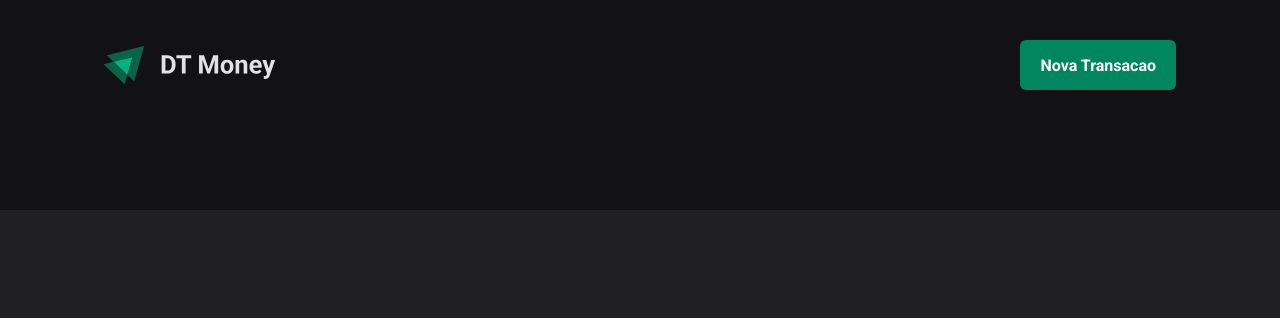
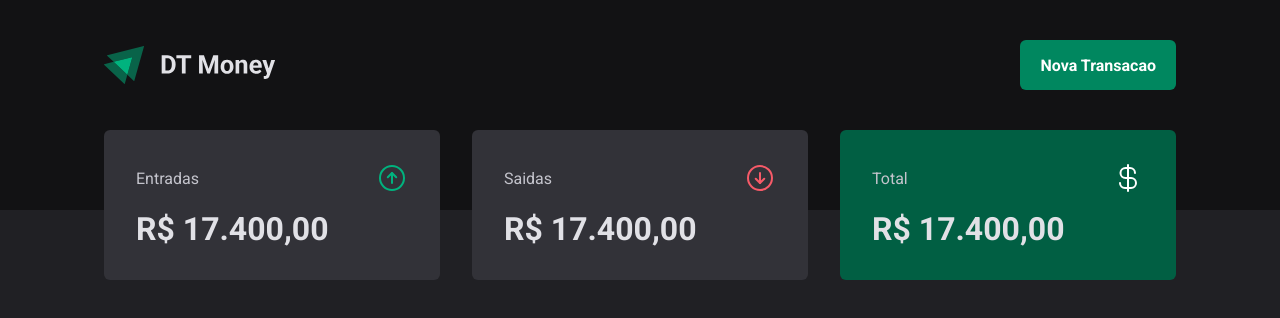
Before and after one commit to ThaSMorato/ignite-dt-money, a React (Vite) app: page / in a window 1280 px wide. Shown: the top 318 px of the page. Built offline with nearby package versions, Linux system fonts and the light colour scheme; a web font is replaced by a local one.

Commit message:
summary component

```diff
--- /dev/null
+++ b/src/components/Summary/index.tsx
@@ -0,0 +1,40 @@
+import React from 'react';
+
+import { SummaryCard, SummaryContainer } from './styles';
+import { ArrowCircleDown, ArrowCircleUp, CurrencyDollar } from 'phosphor-react';
+
+export const Summary = () => {
+  return (
+    <SummaryContainer>
+      <SummaryCard>
+        <header>
+          <span>
+          Entradas
+          </span>
+          <ArrowCircleUp size={32} color="#00b37e"/>
+        </header>
+        <strong>R$ 17.400,00</strong>
+      </SummaryCard>
+
+      <SummaryCard>
+        <header>
+          <span>
+          Saidas
+          </span>
+          <ArrowCircleDown size={32} color="#f75a68"/>
+        </header>
+        <strong>R$ 17.400,00</strong>
+      </SummaryCard>
+
+      <SummaryCard variant="green">
+        <header>
+          <span>
+          Total
+          </span>
+          <CurrencyDollar size={32} color="#fff"/>
+        </header>
+        <strong>R$ 17.400,00</strong>
+      </SummaryCard>
+    </SummaryContainer>
+  );
+};
--- /dev/null
+++ b/src/components/Summary/styles.ts
@@ -0,0 +1,41 @@
+import styled, { css } from 'styled-components';
+
+export const SummaryContainer = styled.section`
+  width: 100%;
+  max-width: 1120px;
+  margin: 0 auto;
+  padding: 0 1.5rem;
+
+  display: grid;
+  grid-template-columns: repeat(3, 1fr);
+  gap: 2rem;
+
+  margin-top: -5rem;
+`;
+
+interface SummaryCardsProps {
+  variant?: 'green'
+}
+
+export const SummaryCard = styled.div<SummaryCardsProps>`
+  background: ${props => props.theme['gray-600']};
+  border-radius: 6px;
+  padding: 2rem;
+
+  header {
+    display: flex;
+    align-items: center;
+    justify-content: space-between;
+    color: ${props => props.theme['gray-300']};
+  }
+
+  strong {
+    display: block;
+    margin-top: 1rem;
+    font-size: 2rem;
+  }
+
+  ${props => props.variant === 'green' && css`
+    background: ${props.theme['green-700']};
+  `}
+`;
--- a/src/pages/Transactions/index.tsx
+++ b/src/pages/Transactions/index.tsx
@@ -1,10 +1,12 @@
 import React from 'react';
 import { Header } from '../../components/Header';
+import { Summary } from '../../components/Summary';
 
 export const Transactions = () => {
   return (
     <div>
       <Header />
+      <Summary />
     </div>
   );
 };
```
